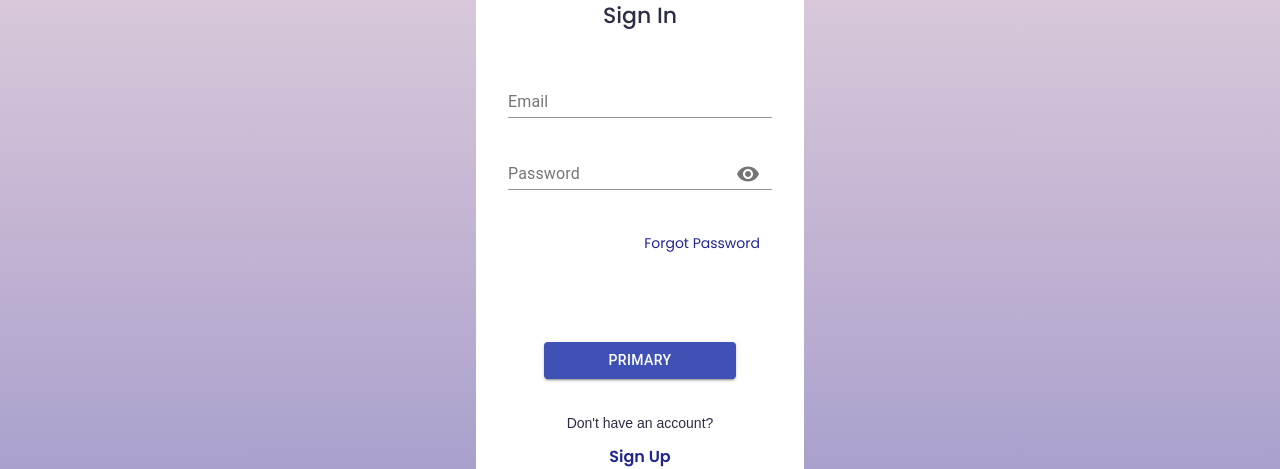
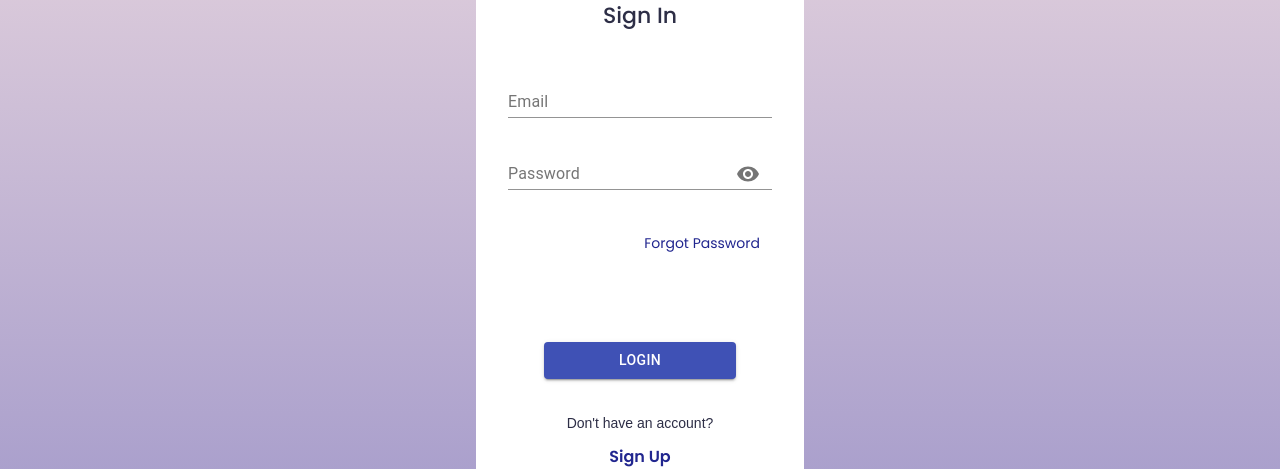
Before and after one commit to collabincubator/incu-cards, a React (Create React App) app: page /#/login in a window 1280 px wide. Shown: the part 140-609 px from the top of the page. Built offline with nearby package versions, Linux system fonts and the light colour scheme.

Commit message:
feat: add form validation blueprint with formik library

```diff
--- a/package.json
+++ b/package.json
@@ -21,6 +21,7 @@
     "axios": "^0.21.1",
     "classnames": "^2.3.1",
     "clsx": "^1.1.1",
+    "formik": "^2.2.9",
     "node-sass": "4.14.1",
     "react": "^17.0.2",
     "react-dom": "^17.0.2",
--- a/src/components/Main/Login/Login.module.scss
+++ b/src/components/Main/Login/Login.module.scss
@@ -31,6 +31,10 @@
         }
         h3 {
           text-align: left;
+        }
+        form {
+          display: flex;
+          flex-direction: column;
         }
         .controlInputs {
           margin-bottom: 2.4rem;
--- a/src/components/Main/Login/Login.tsx
+++ b/src/components/Main/Login/Login.tsx
@@ -1,4 +1,4 @@
-import React, {ChangeEvent, useCallback, useState} from 'react';
+import React, {ChangeEvent, useCallback, useReducer, useRef, useState} from 'react';
 import {useDispatch} from 'react-redux';
 import {loginTC} from '../../../redux/loginReducer/loginReducer';
 import styles from './Login.module.scss';
@@ -8,9 +8,10 @@ import {
     IconButton,
     Input,
     InputLabel,
-    InputAdornment, Button,
+    InputAdornment, Button, FormHelperText,
 } from '@material-ui/core';
 import {Visibility, VisibilityOff} from '@material-ui/icons';
+import {useFormik} from 'formik';
 
 export const Login = (props: any) => {
 
@@ -35,25 +36,54 @@ export const Login = (props: any) => {
         setIsBlind(prev => !prev)
     }
 
+    const formik = useFormik({
+        initialValues: {
+            email: '',
+            password: ''
+        },
+        validate: values => {
+            if (!values.email) {
+                return {
+                    email: 'email is required'
+                }
+            }
+            if (!values.password) {
+                return {
+                    password: 'password is required'
+                }
+            }
+        },
+        onSubmit: values => {
+            alert(JSON.stringify(values, null, 2));
+        }
+    })
+
     return <div className={styles.container}>
         <div className={styles.box}>
                 <div className={styles.inner}>
 
                     <h1>Cards</h1>
                     <h2>Sign In</h2>
-                    <FormControl className={styles.controlInputs}>
-                        <InputLabel htmlFor="component-simple">Email</InputLabel>
-                        <Input error={false} id={"component-simple"} value={email} onChange={setEmailHandler}/>
+                    <form onSubmit={formik.handleSubmit}>
+                        <FormControl {...formik.getFieldProps('email')}
+                                     error={!!formik.errors.email}
+                                     className={styles.controlInputs}>
+                            <InputLabel htmlFor="email">Email</InputLabel>
+                            <Input id={"email"} value={email} onChange={setEmailHandler} aria-describedby={'email-error'}/>
+                            {!!formik.errors.email && <FormHelperText id="email-error">{formik.errors.email}</FormHelperText>}
                         </FormControl>
-                    <FormControl className={styles.controlInputs}>
+                        <FormControl {...formik.getFieldProps('password')}
+                                     error={!!formik.errors.password}
+                                     className={styles.controlInputs}>
                             <InputLabel htmlFor={"password"}>Password</InputLabel>
                             <Input
+
                                 color={'primary'}
-                            error={false}
                                 id={"password"}
                                 type={isBlind ? 'text' : 'password'}
                                 value={pass}
                                 onChange={setPassHandler}
+                                aria-describedby={'password-error'}
                                 endAdornment={
                                     <InputAdornment position="end">
                                         <IconButton
@@ -65,15 +95,17 @@ export const Login = (props: any) => {
                                     </InputAdornment>
                                 }
                             />
+                            {!!formik.errors.password && <FormHelperText id="password-error">{formik.errors.password}</FormHelperText>}
                         </FormControl>
                         <div className={styles.forgotBox}>
                             <NavLink className={styles.navLinkForgotBox} to={'/restorepass'} >
                                 <span>Forgot Password</span>
                             </NavLink>
                         </div>
-                    <Button className={styles.formButtons} variant="contained" color="primary" onClick={onClickHandler} >
-                        Primary
+                        <Button disabled={false} type={'submit'} className={styles.formButtons} variant="contained" color="primary" onClick={onClickHandler} >
+                            Login
                         </Button>
+                    </form>
                     <div className={styles.signUpBox}>
                         <p>Don't have an account?</p>
                         <NavLink to={'registration'} className={styles.signUpLink}>
```
Also changed, not shown: 1 other file (tests, documents, lock files or other folders). Lines whose indentation alone changed are shown as unchanged.
